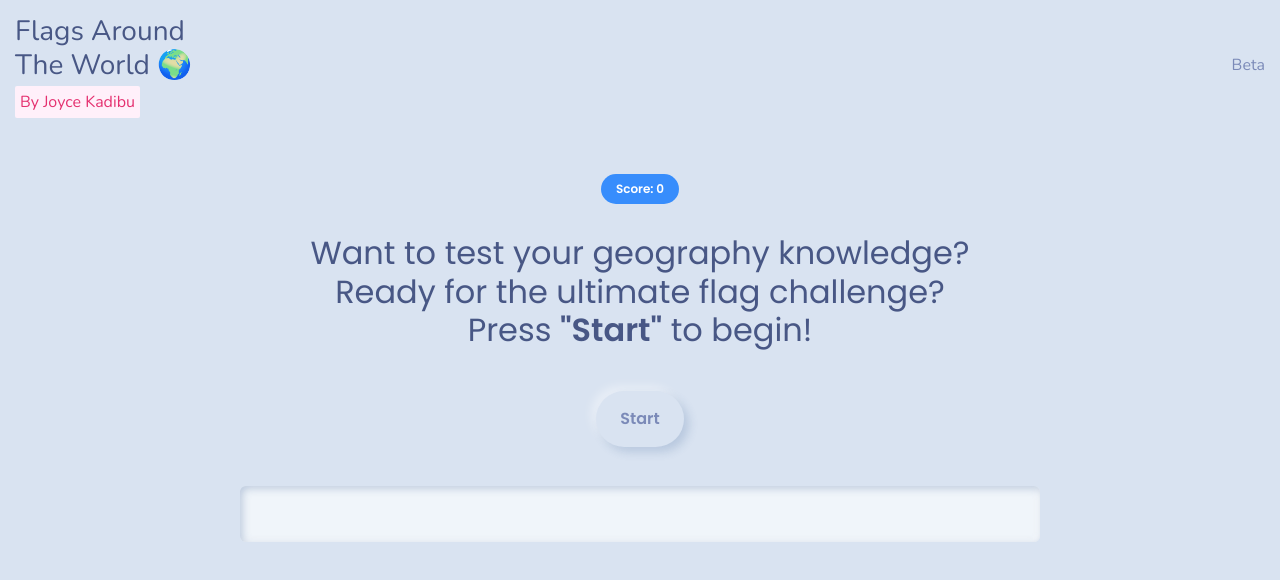
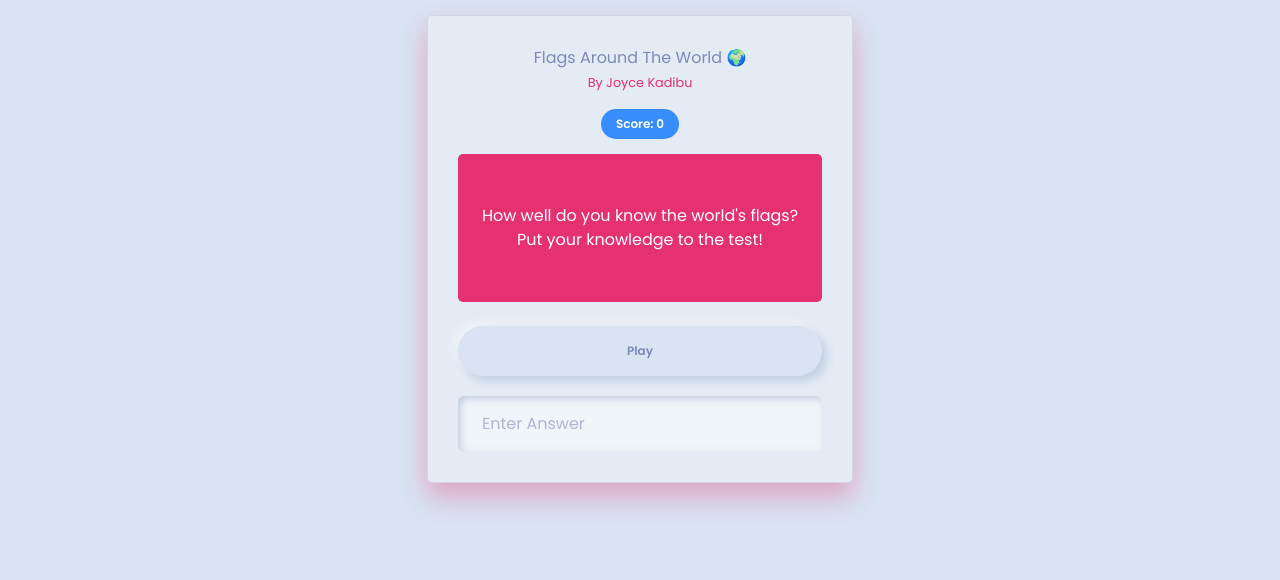
Before and after one commit to jbkad/flagsoftheworld, a React (Create React App) app: page / in a window 1280 px wide. Shown: the top 580 px of the page. Built offline with nearby package versions, Linux system fonts and the light colour scheme; no server answers.

Commit message:
feat: interface updated

```diff
--- a/src/App.css
+++ b/src/App.css
@@ -17,22 +17,47 @@ html, body {
 
 /* general spacing css */
 .spacing {
-  padding: 30px;
+  padding: 15px;
 }
 
 .app {
+  display: flex;
+  flex-direction: column;
+  align-items: center;
+  justify-content: center;
+  text-align: center;
   font-family: 'Poppins', sans-serif;
-  zoom: 100%;
-  text-align: center;
-  padding: 30px 0;
+  /* min-height: 75vh; */
+}
+
+.card {
+  border: 1px solid rgba(128, 128, 128, 0.2);
+  border-radius: 5px;
+  box-shadow: 0 14px 26px #e5317058;
+  display: flex;
+  flex-direction: column;
+  padding: 30px;
+  /* font-size: 1rem; */
+  /* font-weight: 400; */
+  height: -webkit-fit-content;
+  height: -moz-fit-content;
+  height: fit-content;
   justify-content: center;
-  align-items: center;
-  min-height: 85vh;
+  /* padding: 15px; */
+  text-decoration: none;
+  transition: all .2s ease-in-out;
+  width: fit-content;
 }
 
 /* flags images */
 .flag {
-  text-align: center;
+  color: white;
+  background-color: #e53170;
+  border: none;
+  /* padding: 15px; */
+  padding: 50px 15px;
+  /* margin: 25px 0; */
+  border-radius: 5px;
 }
 
 .flag-container{
@@ -61,7 +86,8 @@ html, body {
 }
 
 .btn {
-  margin: 10px;
+  margin: 0 0 10px 0;
+  font-size: 12px
 }
 
 .label-answer {
@@ -74,23 +100,24 @@ html, body {
 
 /* header css */
 .header {
-  display: flex;
-  justify-content: space-between;
-  align-items: center;
+  /* display: flex;
+  flex-direction: column;
+  align-items: start; */
 }
 
 .header a {
-  font-size: 1rem;
+  font-size: 0.8rem;
   color: #e53170;
   text-decoration: none;
-  background-color: rgb(255, 240, 250);
-  border-radius: 2px;
-  padding: 5px;
+  /* background-color: rgb(255, 240, 250); */
+  /* border-radius: 2px; */
+  padding: 2px;
+  margin: 0;
 }
 
 .header a:hover {
-  color: #f25f4c;
-  background-color: rgb(240, 244, 255);
+  /* color: #f25f4c;
+  background-color: rgb(240, 244, 255); */
   text-decoration: underline;
 }
 
--- a/src/App.tsx
+++ b/src/App.tsx
@@ -104,23 +104,27 @@ const Country:React.FC = () => {
     };
 
   return (
-    <>
+
+      <div className='app' onKeyDown={handleKeyDown} tabIndex={0}>
+        <div className='card'>
           <Header />
-      <div className="app" onKeyDown={handleKeyDown} tabIndex={0}>
           <Score score={score} />
           <Game question={question} showFlagName={showFlagName} />
           <br/>
+          {/* <br/> */}
           <button onClick={handleSkip} className={Boolean(question) ? 'btn btn-danger skip-btn' : 'btn btn-success skip-btn'}>
-          {Boolean(question) ? 'Skip' : 'Start'}
+            {Boolean(question) ? 'Skip' : 'Play'}
           </button>
           <div className='skip-text'>{Boolean(question) ? 'Or press key "1"' : ''}</div>
-        <br />
+          {/* <br /> */}
+          {/* <br/> */}
           {Boolean(question) ?
             <div className={(isWrongAnswer) ? 'label-answer text-danger' : isCorrectAnswer ? 'label-answer text-success' : 'label-answer text-secondary-emphasis'}>{isWrongAnswer ? 'Wrong!' : isCorrectAnswer ? 'Correct!' : 'Enter Answer'}</div>
           : ''}
           <Answers question={question} checkAnswer={checkAnswer} />
         </div>
-    </>
+      </div>
+
   );
 }
 
--- a/src/components/Answers.tsx
+++ b/src/components/Answers.tsx
@@ -11,8 +11,9 @@ const Answers: React.FC<{ question: any; checkAnswer: (question: any, userAnswer
     return (
         <form onSubmit={handleSubmit}>
             <input
-                type="text"
-                className="form-control answer-box"
+                type='text'
+                className='form-control answer-box'
+                placeholder='Enter Answer'
                 value={userAnswer}
                 onChange={(e) => setUserAnswer(e.target.value)}
             />
--- a/src/components/Game.tsx
+++ b/src/components/Game.tsx
@@ -14,7 +14,7 @@ const Game: React.FC<{ question: any; showFlagName: boolean }> = ({ question, sh
 
     return (
         <div>
-          <h2 className="flag">Want to test your geography knowledge? <br /> Ready for the ultimate flag challenge? <br /> Press <strong>"Start"</strong> to begin!</h2>
+          <div className="flag">How well do you know the world's flags? <br/> Put your knowledge to the test!</div>
         </div>
     );
 }
--- a/src/components/Header.tsx
+++ b/src/components/Header.tsx
@@ -1,8 +1,7 @@
 const Header: React.FC = () => {
     return (
       <div className='header'>
-        <div className="title">
-          <h3>Flags Around <br /> The World 🌍</h3>
+          <div>Flags Around The World 🌍</div>
           <a
             href="https://github.com/jbkad/"
             target='_blank'
@@ -10,11 +9,6 @@ const Header: React.FC = () => {
           >
             By Joyce Kadibu
           </a>
-        </div>
-
-        <div className="help-btn">
-          <span className="text-body">Beta</span>
-        </div>
       </div>
     )
   }
```
Lines whose indentation alone changed are shown as unchanged.
